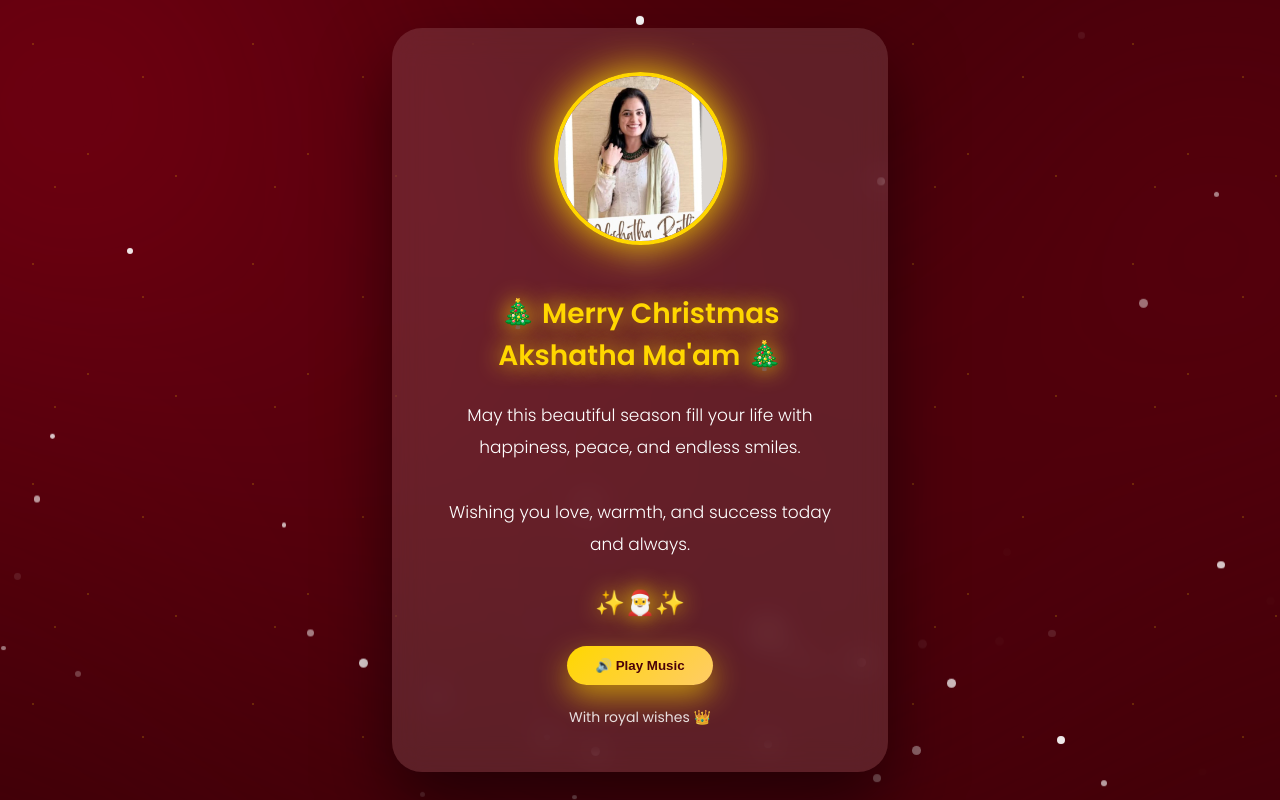
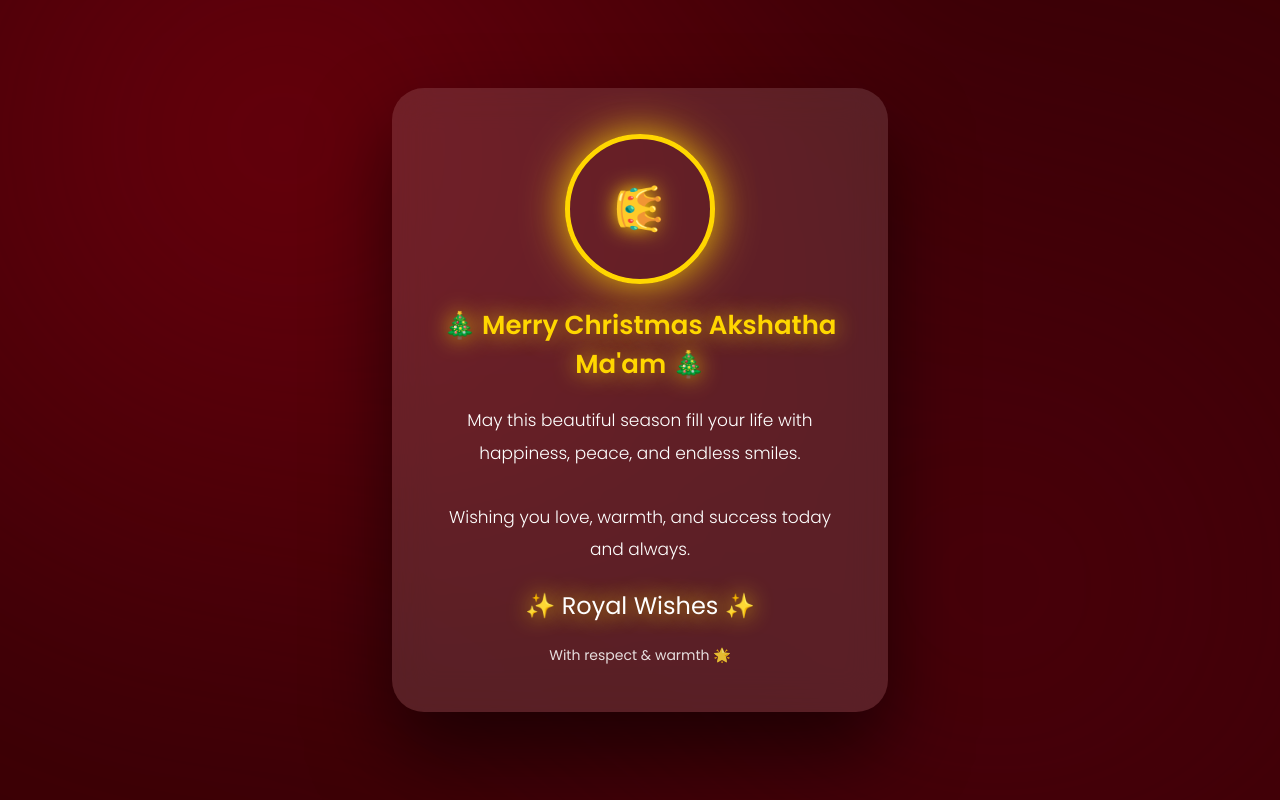
Before and after one commit to aarav702192/christmas-car, a plain HTML site: page index.html in a window 1280 px wide. Drawn offline with Linux system fonts and the light colour scheme.

Commit message:
Update index.html

```diff
--- a/index.html
+++ b/index.html
@@ -2,116 +2,101 @@
 <html lang="en">
 <head>
 <meta charset="UTF-8">
-<title>Merry Christmas</title>
+<title>Royal Christmas Wishes</title>
 
-<!-- Google Font -->
 <link href="https://fonts.googleapis.com/css2?family=Poppins:wght@300;400;600&display=swap" rel="stylesheet">
 
 <style>
-  /* ===== BASE ===== */
 body {
   margin: 0;
   min-height: 100vh;
-  background: #3b0006; /* Deep wine red */
+  background: #3b0006;
   display: flex;
   justify-content: center;
   align-items: center;
   font-family: 'Poppins', sans-serif;
+  overflow: hidden;
   color: #fff;
-  overflow: hidden;
 }
 
 /* ===== ROYAL AURA ===== */
 .aura {
   position: fixed;
-  inset: -25%;
+  inset: -20%;
   background:
-    radial-gradient(circle at 20% 30%, rgba(180, 0, 30, 0.45), transparent 45%),
-    radial-gradient(circle at 80% 40%, rgba(120, 0, 20, 0.45), transparent 45%),
-    radial-gradient(circle at 50% 75%, rgba(90, 0, 15, 0.45), transparent 45%);
+    radial-gradient(circle at 30% 30%, rgba(160,0,20,0.45), transparent 45%),
+    radial-gradient(circle at 70% 70%, rgba(90,0,15,0.45), transparent 45%);
   filter: blur(90px);
-  animation: auraMove 16s ease-in-out infinite alternate;
+  animation: auraMove 18s ease-in-out infinite alternate;
   z-index: 0;
 }
-
-
 @keyframes auraMove {
-    from { transform: translateY(-6%) rotate(0deg); }
-    to   { transform: translateY(6%) rotate(6deg); }
-  }
-
-  /* ===== STARS ===== */
-  .stars {
-    position: fixed;
-    inset: 0;
-    background-image:
-      radial-gradient(1px 1px at 15% 20%, gold, transparent),
-      radial-gradient(1px 1px at 40% 70%, gold, transparent),
-      radial-gradient(1px 1px at 65% 35%, gold, transparent),
-      radial-gradient(1px 1px at 80% 80%, gold, transparent),
-      radial-gradient(1px 1px at 25% 85%, gold, transparent);
-    background-size: 220px 220px;
-    opacity: 0.55;
-    animation: twinkle 6s infinite alternate;
-    z-index: 1;
-  }
-
-  @keyframes twinkle {
-    from { opacity: 0.3; }
-    to   { opacity: 0.65; }
-  }
-
-  /* ===== SNOW ===== */
-  .snow {
-    position: fixed;
-    top: -10px;
-    width: 8px;
-    height: 8px;
-    background: white;
-    border-radius: 50%;
-    opacity: 0.8;
-    animation: fall linear infinite;
-    z-index: 2;
-  }
-
-  @keyframes fall {
-    to { transform: translateY(110vh); }
+  from { transform: translateY(-5%); }
+  to   { transform: translateY(5%); }
 }
 
 /* ===== CARD ===== */
 .card {
   position: relative;
-    background: rgba(255, 255, 255, 0.12);
-    backdrop-filter: blur(16px);
-    border-radius: 30px;
-    padding: 44px 38px;
+  background: rgba(255,255,255,0.12);
+  backdrop-filter: blur(18px);
+  border-radius: 32px;
+  padding: 46px 38px;
   max-width: 420px;
   text-align: center;
-    box-shadow: 0 35px 70px rgba(0,0,0,0.5);
-    animation: fadeIn 1.3s ease;
-    z-index: 3;
+  box-shadow: 0 40px 80px rgba(0,0,0,0.55);
+  z-index: 2;
+  overflow: hidden;
+  transition: transform 0.2s ease;
 }
 
-  @keyframes fadeIn {
-    from { opacity: 0; transform: translateY(35px); }
-    to   { opacity: 1; transform: translateY(0); }
+/* Light sweep */
+.card::before {
+  content: "";
+  position: absolute;
+  inset: -50%;
+  background: linear-gradient(
+    120deg,
+    transparent 30%,
+    rgba(255,215,0,0.25),
+    transparent 70%
+  );
+  animation: sweep 6s infinite;
+}
+@keyframes sweep {
+  from { transform: translateX(-100%); }
+  to   { transform: translateX(100%); }
 }
 
-  .profile {
-    width: 165px;
-    height: 165px;
+/* ===== ROYAL SEAL ===== */
+.seal {
+  width: 140px;
+  height: 140px;
+  margin: 0 auto 22px;
   border-radius: 50%;
-    border: 4px solid gold;
-    object-fit: cover;
-    box-shadow: 0 0 40px rgba(255,215,0,1);
-    margin-bottom: 22px;
+  border: 5px solid gold;
+  display: flex;
+  align-items: center;
+  justify-content: center;
+  box-shadow: 0 0 40px rgba(255,215,0,0.9);
+  animation: rotateSeal 20s linear infinite;
+}
+@keyframes rotateSeal {
+  from { transform: rotate(0deg); }
+  to   { transform: rotate(360deg); }
 }
 
+.seal span {
+  font-size: 42px;
+  text-shadow: 0 0 20px gold;
+}
+
+/* ===== TEXT ===== */
 h1 {
-    font-size: 28px;
+  font-size: 26px;
   color: gold;
-    margin-bottom: 22px;
-    text-shadow: 0 0 22px rgba(255,215,0,0.9);
+  margin-bottom: 20px;
+  text-shadow: 0 0 22px rgba(255,215,0,0.8);
 }
 
 p {
@@ -121,32 +106,13 @@
 }
 
 .sparkle {
-    margin-top: 24px;
+  margin-top: 22px;
   font-size: 24px;
   animation: glow 2s infinite alternate;
 }
-
 @keyframes glow {
   from { text-shadow: 0 0 6px gold; }
   to   { text-shadow: 0 0 26px gold; }
-  }
-
-  .music-btn {
-    margin-top: 26px;
-    padding: 12px 28px;
-    border-radius: 32px;
-    border: none;
-    background: linear-gradient(135deg, gold, #ffcc66);
-    color: #4a0009;
-    font-weight: 600;
-    cursor: pointer;
-    box-shadow: 0 12px 30px rgba(255,215,0,0.6);
-    transition: transform 0.2s ease, box-shadow 0.2s ease;
-  }
-
-  .music-btn:hover {
-    transform: scale(1.08);
-    box-shadow: 0 18px 40px rgba(255,215,0,0.8);
 }
 
 footer {
@@ -159,25 +125,12 @@
 
 <body>
 
-<!-- Royal Background Layers -->
 <div class="aura"></div>
-<div class="stars"></div>
 
-<!-- Snowflakes -->
-<script>
-  for (let i = 0; i < 45; i++) {
-    let snow = document.createElement("div");
-    snow.className = "snow";
-    snow.style.left = Math.random() * 100 + "vw";
-    snow.style.animationDuration = (3 + Math.random() * 5) + "s";
-    snow.style.opacity = Math.random();
-    snow.style.width = snow.style.height = (4 + Math.random() * 6) + "px";
-    document.body.appendChild(snow);
-  }
-</script>
-
-<div class="card">
-  <img src="photo.jpg" alt="My Photo" class="profile">
+<div class="card" id="card">
+  <div class="seal">
+    <span>👑</span>
+  </div>
 
   <h1>🎄 Merry Christmas Akshatha Ma'am 🎄</h1>
 
@@ -189,35 +142,21 @@
     today and always.
   </p>
 
-  <div class="sparkle">✨🎅✨</div>
-
-  <!-- Music -->
-  <audio id="bgMusic" loop>
-    <source src="christmas-music.mp3" type="audio/mpeg">
-  </audio>
-
-  <button class="music-btn" onclick="toggleMusic()">
-    🔊 Play Music
-  </button>
+  <div class="sparkle">✨ Royal Wishes ✨</div>
 
   <footer>
-    With royal wishes 👑
+    With respect & warmth 🌟
   </footer>
 </div>
 
 <script>
-  const music = document.getElementById("bgMusic");
-  const btn = document.querySelector(".music-btn");
-
-  function toggleMusic() {
-    if (music.paused) {
-      music.play();
-      btn.innerText = "⏸ Pause Music";
-    } else {
-      music.pause();
-      btn.innerText = "🔊 Play Music";
-    }
-  }
+/* Parallax movement */
+const card = document.getElementById("card");
+document.addEventListener("mousemove", e => {
+  const x = (window.innerWidth / 2 - e.clientX) / 40;
+  const y = (window.innerHeight / 2 - e.clientY) / 40;
+  card.style.transform = `rotateY(${x}deg) rotateX(${y}deg)`;
+});
 </script>
 
 </body>
```
Lines whose indentation alone changed are shown as unchanged.
